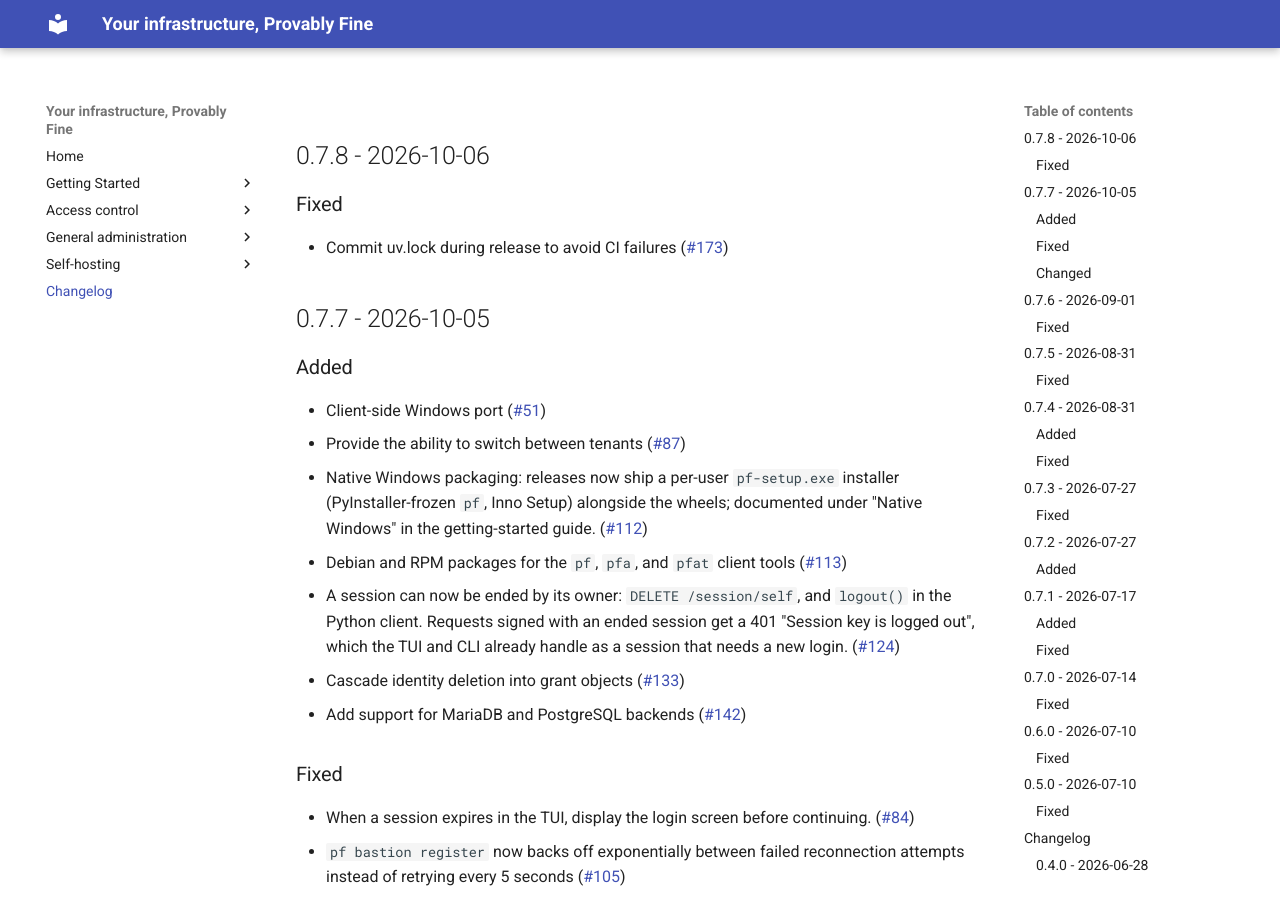
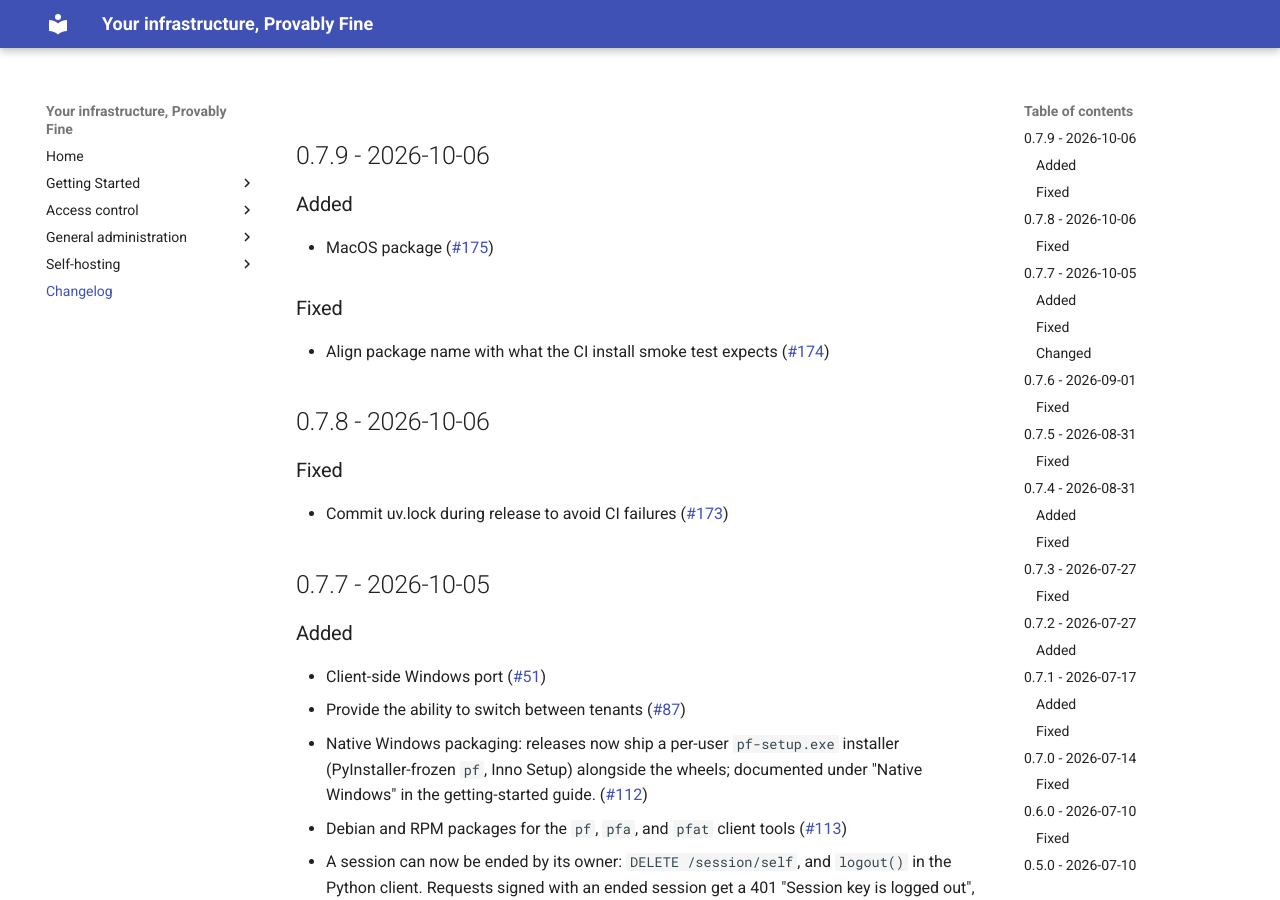
Before and after one commit to provablyfine/pf, an MkDocs documentation site: the page built from docs/changelog.md, in a window 1280 px wide and 900 px high. Built offline with MkDocs 1.6.1 and Material for MkDocs 9.7.7, drawn with Linux system fonts in a browser that asks for light colours; nearby versions of some CDN libraries; library files that are not in the unit come from our copies; comment, search, counter and statistics services are not loaded; the version menu is left out.

Commit message:
release: 0.7.9

```diff
--- a/docs/changelog.md
+++ b/docs/changelog.md
@@ -1,3 +1,14 @@
+## 0.7.9 - 2026-10-06
+
+### Added
+
+- MacOS package ([#175](https://github.com/provablyfine/pf/issues/175))
+
+### Fixed
+
+- Align package name with what the CI install smoke test expects ([#174](https://github.com/provablyfine/pf/issues/174))
+
+
 ## 0.7.8 - 2026-10-06
 
 ### Fixed
--- a/pyproject.toml
+++ b/pyproject.toml
@@ -12,7 +12,7 @@ maintainers = [
 ]
 description = "Centralized Access-Control for SSH"
 readme = "README.md"
-version = "0.7.8"
+version = "0.7.9"
 license = "AGPL-3.0-only"
 license-files = ["LICENSE.md"]
 keywords = ["SSH", "access-control", "bastion"]
```
Also changed, not shown: CHANGELOG.md (+11 -0 lines), changelog.d/174.bugfix.md (deleted, +0 -1 lines), changelog.d/175.added.md (deleted, +0 -1 lines), 2 other files.
